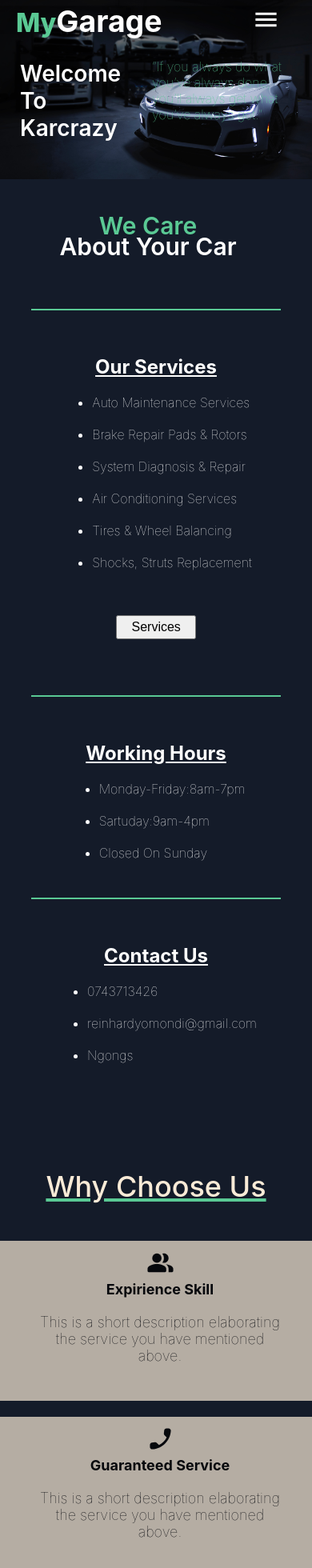
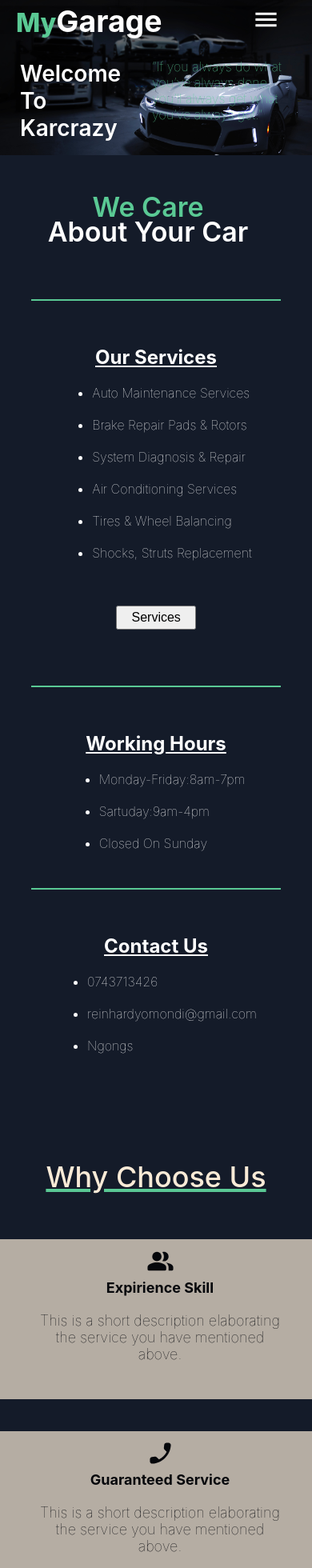
Before and after one commit to ReinhardyOdhiambo/MyGarage, a React (Create React App) app: page / in a window 390 px wide. Shown: the top 1960 px of the page at 80% size. Built offline with nearby package versions, Linux system fonts and the light colour scheme.

Commit message:
responsive

```diff
--- a/src/components/Description.css
+++ b/src/components/Description.css
@@ -61,7 +61,7 @@
     .description{
         background-color: #141B29;
         color:white;
-        margin-top: -620px;
+        margin-top: -650px;
         padding-bottom: 30px;
     }
     .divider{
@@ -81,7 +81,7 @@
     .titledesc{
 
         align-self: center;
-        font-size: 30px;
+        font-size: 34px;
         font-weight: 600;
         margin-top: 10px;
         text-align: center;
--- a/src/components/Footer.css
+++ b/src/components/Footer.css
@@ -1,5 +1,5 @@
 .footer{
-    background-color: #141B29;
+    background-color: black;
     color: white;
     display: flex;
     flex-direction: column;
@@ -69,7 +69,7 @@
 }
 @media only  screen and ( max-width:600px ),(min-height:1920px){
     .footer{
-        background-color: #141B29;
+        background-color: black;
         color: white;
         display: flex;
         flex-direction: column;
--- a/src/components/Highlights.css
+++ b/src/components/Highlights.css
@@ -85,7 +85,7 @@
         color:black;
         align-items: center;
         background-color: antiquewhite;
-        margin: 10px;
+        margin: 20px;
         height: 200px;
         width: 400px;
     }
```
